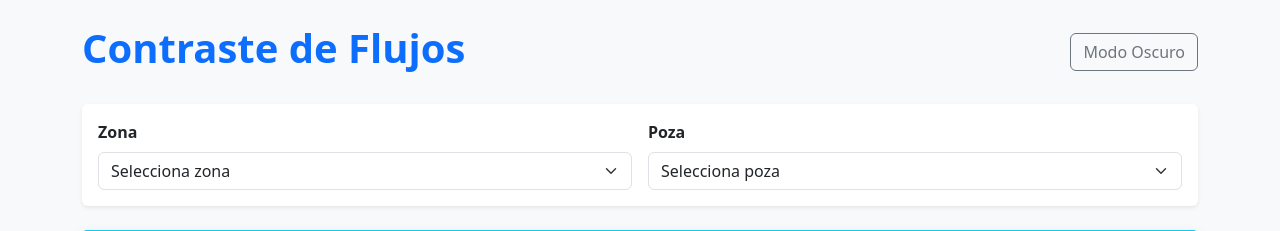
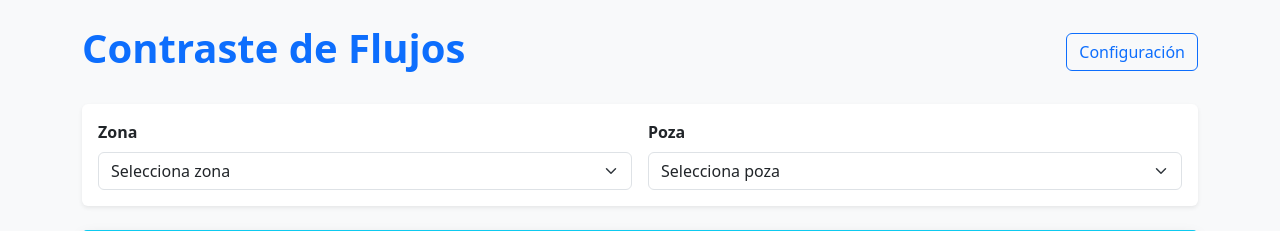
Before and after one commit to Tel2026/Contraste, a Flask app: page / in a window 1280 px wide. Shown: the top 231 px of the page. Run offline with Flask 3, Linux system fonts and the light colour scheme.

Commit message:
Update vista.html

```diff
--- a/templates/vista.html
+++ b/templates/vista.html
@@ -79,7 +79,7 @@
   <div class="container">
     <div class="d-flex justify-content-between align-items-center mb-4">
       <h1 class="fw-bold text-primary">Contraste de Flujos</h1>
-      <button class="btn btn-outline-secondary" onclick="toggleDarkMode()">Modo Oscuro</button>
+      <button class="btn btn-outline-primary" onclick="location.href='{{ url_for('index') }}'">Configuración</button>
     </div>
 
     <div class="card shadow-sm mb-4 border-0">
```
